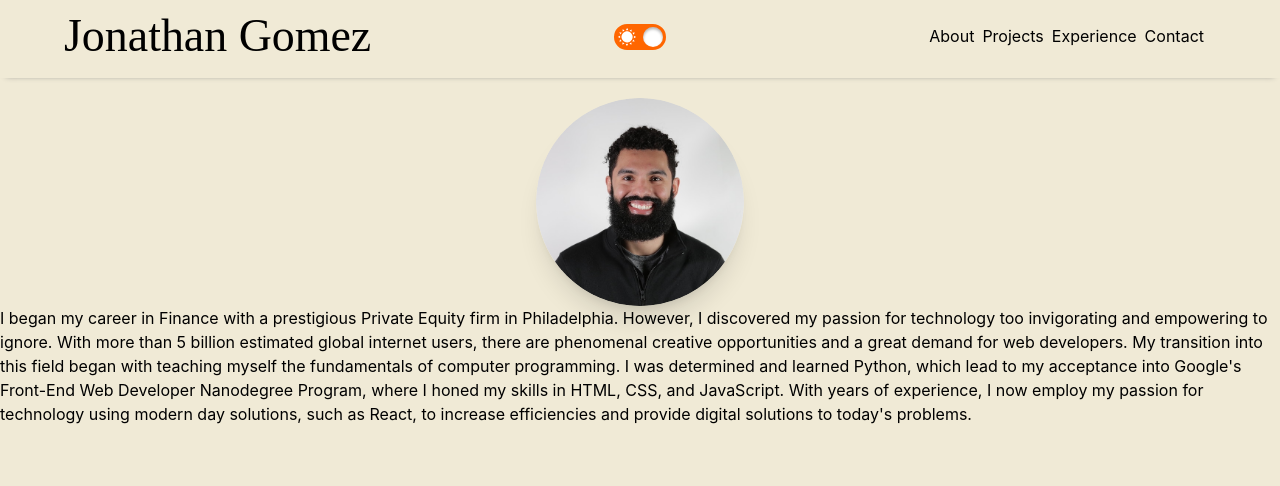
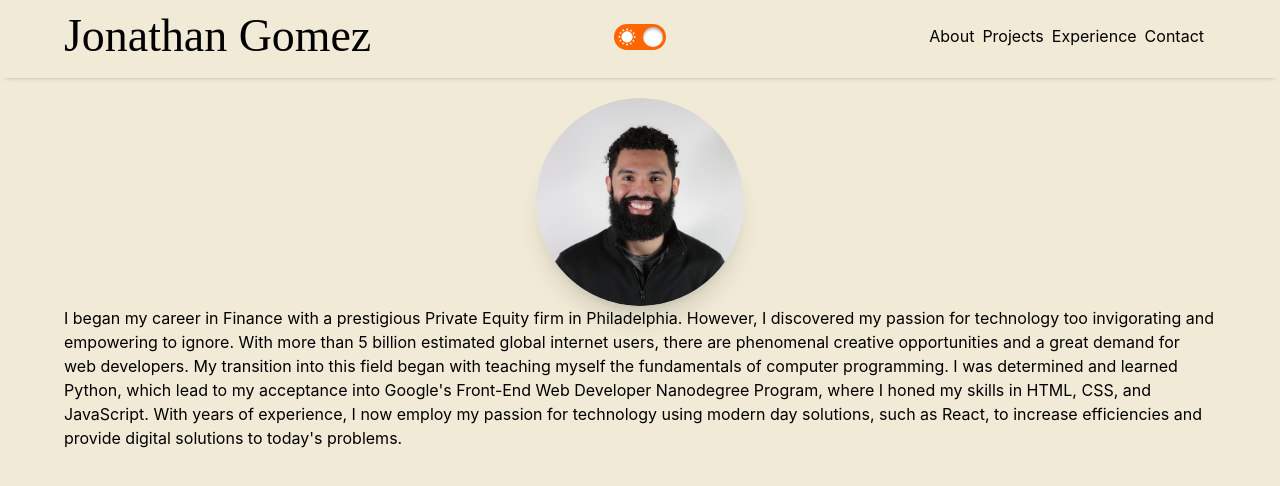
Before and after one commit to gomezjonathan46/portfolio, a React (Create React App) app: page / in a window 1280 px wide. Shown: the top 486 px of the page. Built offline with nearby package versions, Linux system fonts and the light colour scheme; the HTML template or start-up script is replaced by a standard one; a web font is replaced by a local one.

Commit message:
Add margins to side of about section

```diff
--- a/src/features/about/About.js
+++ b/src/features/about/About.js
@@ -1,6 +1,6 @@
 export default function About() {
   return (
-    <div className="flex flex-col items-center">
+    <div className="flex flex-col items-center mx-[5%]">
       <img
         className="mb-[1.15rem] h-52 w-52 rounded-full shadow-xl md:mb-0"
         src={require("./assets/me.png")}
--- a/src/index.css
+++ b/src/index.css
@@ -30,13 +30,16 @@ code {
   .hideOnMobile {
     display: none;
   }
+}
+
+@media only screen and (max-width: 315px) {
   .fontSizeOnMobile {
     font-size: 12px;
     line-height: 1rem;
   }
 }
 
-@media (min-width: 421px) and (max-width: 640px) {
+@media (min-width: 316px) and (max-width: 640px) {
   .fontSizeOnMobile {
     line-height: 1.5rem;
   }
```
